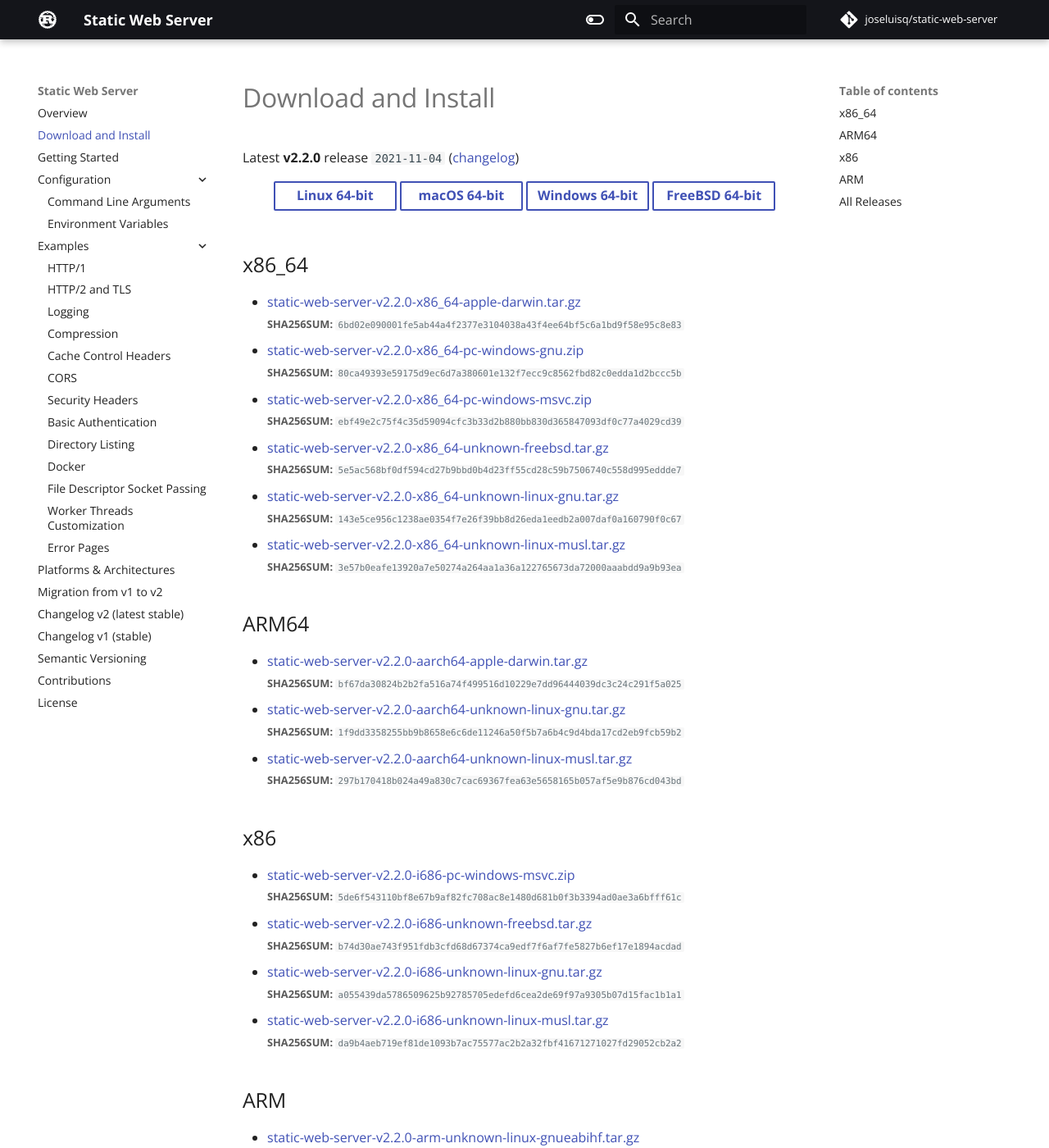
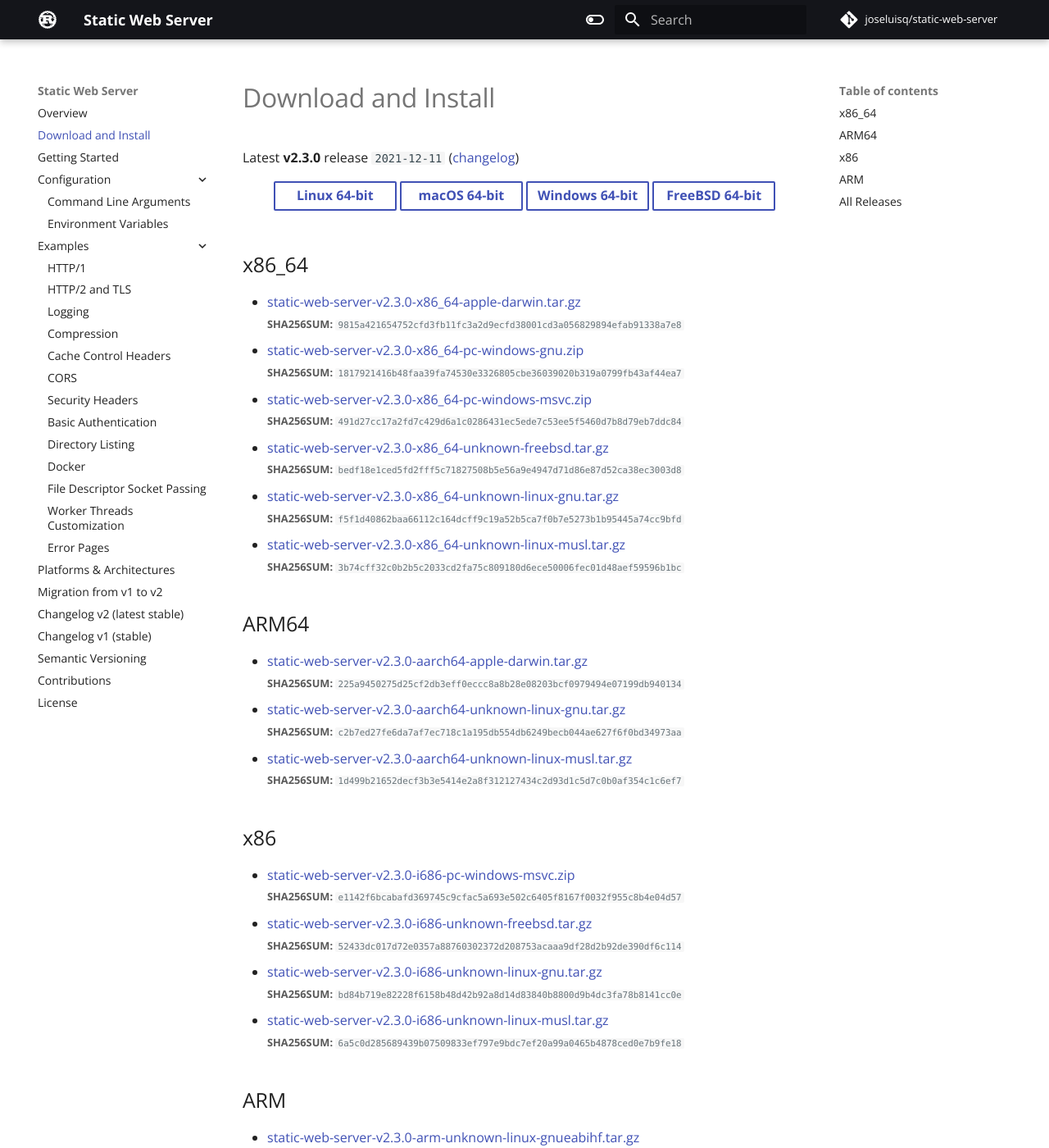
Before and after one commit to static-web-server/static-web-server, an MkDocs documentation site: the page built from docs/content/download-and-install.md, in a window 1280 px wide and 1400 px high. Shown: the whole window at 82% size. Built offline with MkDocs 1.6.1 and Material for MkDocs 9.7.7, drawn with Linux system fonts in a browser that asks for light colours; some web fonts are replaced; comment, search, counter and statistics services are not loaded; some of the changed text lies outside the part shown.

Commit message:
docs: v2.3.0 [skip ci]

```diff
--- a/docs/content/download-and-install.md
+++ b/docs/content/download-and-install.md
@@ -1,54 +1,54 @@
 # Download and Install
 
-Latest **v2.2.0** release `2021-11-04` ([changelog](https://github.com/joseluisq/static-web-server/releases/tag/v2.2.0))
+Latest **v2.3.0** release `2021-12-11` ([changelog](https://github.com/joseluisq/static-web-server/releases/tag/v2.3.0))
 
 <div class="featured-downloads">
 
-<a class="md-button md-button-sm" href="https://github.com/joseluisq/static-web-server/releases/download/v2.2.0/static-web-server-v2.2.0-x86_64-unknown-linux-gnu.tar.gz">Linux 64-bit</a> <a class="md-button md-button-sm" href="https://github.com/joseluisq/static-web-server/releases/download/v2.2.0/static-web-server-v2.2.0-x86_64-apple-darwin.tar.gz">macOS 64-bit</a>
-<a class="md-button md-button-sm" href="https://github.com/joseluisq/static-web-server/releases/download/v2.2.0/static-web-server-v2.2.0-x86_64-pc-windows-msvc.zip">Windows 64-bit</a>
-<a class="md-button md-button-sm" href="https://github.com/joseluisq/static-web-server/releases/download/v2.2.0/static-web-server-v2.2.0-x86_64-unknown-freebsd.tar.gz">FreeBSD 64-bit</a>
+<a class="md-button md-button-sm" href="https://github.com/joseluisq/static-web-server/releases/download/v2.3.0/static-web-server-v2.3.0-x86_64-unknown-linux-gnu.tar.gz">Linux 64-bit</a> <a class="md-button md-button-sm" href="https://github.com/joseluisq/static-web-server/releases/download/v2.3.0/static-web-server-v2.3.0-x86_64-apple-darwin.tar.gz">macOS 64-bit</a>
+<a class="md-button md-button-sm" href="https://github.com/joseluisq/static-web-server/releases/download/v2.3.0/static-web-server-v2.3.0-x86_64-pc-windows-msvc.zip">Windows 64-bit</a>
+<a class="md-button md-button-sm" href="https://github.com/joseluisq/static-web-server/releases/download/v2.3.0/static-web-server-v2.3.0-x86_64-unknown-freebsd.tar.gz">FreeBSD 64-bit</a>
 
 </div>
 
 ## x86_64
 
-- [static-web-server-v2.2.0-x86_64-apple-darwin.tar.gz](https://github.com/joseluisq/static-web-server/releases/download/v2.2.0/static-web-server-v2.2.0-x86_64-apple-darwin.tar.gz)<br>
-<small>**SHA256SUM:** `6bd02e090001fe5ab44a4f2377e3104038a43f4ee64bf5c6a1bd9f58e95c8e83`</small>
-- [static-web-server-v2.2.0-x86_64-pc-windows-gnu.zip](https://github.com/joseluisq/static-web-server/releases/download/v2.2.0/static-web-server-v2.2.0-x86_64-pc-windows-gnu.zip)<br>
-<small>**SHA256SUM:** `80ca49393e59175d9ec6d7a380601e132f7ecc9c8562fbd82c0edda1d2bccc5b`</small>
-- [static-web-server-v2.2.0-x86_64-pc-windows-msvc.zip](https://github.com/joseluisq/static-web-server/releases/download/v2.2.0/static-web-server-v2.2.0-x86_64-pc-windows-msvc.zip)<br>
-<small>**SHA256SUM:** `ebf49e2c75f4c35d59094cfc3b33d2b880bb830d365847093df0c77a4029cd39`</small>
-- [static-web-server-v2.2.0-x86_64-unknown-freebsd.tar.gz](https://github.com/joseluisq/static-web-server/releases/download/v2.2.0/static-web-server-v2.2.0-x86_64-unknown-freebsd.tar.gz)<br>
-<small>**SHA256SUM:** `5e5ac568bf0df594cd27b9bbd0b4d23ff55cd28c59b7506740c558d995eddde7`</small>
-- [static-web-server-v2.2.0-x86_64-unknown-linux-gnu.tar.gz](https://github.com/joseluisq/static-web-server/releases/download/v2.2.0/static-web-server-v2.2.0-x86_64-unknown-linux-gnu.tar.gz)<br>
-<small>**SHA256SUM:** `143e5ce956c1238ae0354f7e26f39bb8d26eda1eedb2a007daf0a160790f0c67`</small>
-- [static-web-server-v2.2.0-x86_64-unknown-linux-musl.tar.gz](https://github.com/joseluisq/static-web-server/releases/download/v2.2.0/static-web-server-v2.2.0-x86_64-unknown-linux-musl.tar.gz)<br>
-<small>**SHA256SUM:** `3e57b0eafe13920a7e50274a264aa1a36a122765673da72000aaabdd9a9b93ea`</small>
+- [static-web-server-v2.3.0-x86_64-apple-darwin.tar.gz](https://github.com/joseluisq/static-web-server/releases/download/v2.3.0/static-web-server-v2.3.0-x86_64-apple-darwin.tar.gz)<br>
+<small>**SHA256SUM:** `9815a421654752cfd3fb11fc3a2d9ecfd38001cd3a056829894efab91338a7e8`</small>
+- [static-web-server-v2.3.0-x86_64-pc-windows-gnu.zip](https://github.com/joseluisq/static-web-server/releases/download/v2.3.0/static-web-server-v2.3.0-x86_64-pc-windows-gnu.zip)<br>
+<small>**SHA256SUM:** `1817921416b48faa39fa74530e3326805cbe36039020b319a0799fb43af44ea7`</small>
+- [static-web-server-v2.3.0-x86_64-pc-windows-msvc.zip](https://github.com/joseluisq/static-web-server/releases/download/v2.3.0/static-web-server-v2.3.0-x86_64-pc-windows-msvc.zip)<br>
+<small>**SHA256SUM:** `491d27cc17a2fd7c429d6a1c0286431ec5ede7c53ee5f5460d7b8d79eb7ddc84`</small>
+- [static-web-server-v2.3.0-x86_64-unknown-freebsd.tar.gz](https://github.com/joseluisq/static-web-server/releases/download/v2.3.0/static-web-server-v2.3.0-x86_64-unknown-freebsd.tar.gz)<br>
+<small>**SHA256SUM:** `bedf18e1ced5fd2fff5c71827508b5e56a9e4947d71d86e87d52ca38ec3003d8`</small>
+- [static-web-server-v2.3.0-x86_64-unknown-linux-gnu.tar.gz](https://github.com/joseluisq/static-web-server/releases/download/v2.3.0/static-web-server-v2.3.0-x86_64-unknown-linux-gnu.tar.gz)<br>
+<small>**SHA256SUM:** `f5f1d40862baa66112c164dcff9c19a52b5ca7f0b7e5273b1b95445a74cc9bfd`</small>
+- [static-web-server-v2.3.0-x86_64-unknown-linux-musl.tar.gz](https://github.com/joseluisq/static-web-server/releases/download/v2.3.0/static-web-server-v2.3.0-x86_64-unknown-linux-musl.tar.gz)<br>
+<small>**SHA256SUM:** `3b74cff32c0b2b5c2033cd2fa75c809180d6ece50006fec01d48aef59596b1bc`</small>
 
 ## ARM64
 
-- [static-web-server-v2.2.0-aarch64-apple-darwin.tar.gz](https://github.com/joseluisq/static-web-server/releases/download/v2.2.0/static-web-server-v2.2.0-aarch64-apple-darwin.tar.gz)<br>
-<small>**SHA256SUM:** `bf67da30824b2b2fa516a74f499516d10229e7dd96444039dc3c24c291f5a025`</small>
-- [static-web-server-v2.2.0-aarch64-unknown-linux-gnu.tar.gz](https://github.com/joseluisq/static-web-server/releases/download/v2.2.0/static-web-server-v2.2.0-aarch64-unknown-linux-gnu.tar.gz)<br>
-<small>**SHA256SUM:** `1f9dd3358255bb9b8658e6c6de11246a50f5b7a6b4c9d4bda17cd2eb9fcb59b2`</small>
-- [static-web-server-v2.2.0-aarch64-unknown-linux-musl.tar.gz](https://github.com/joseluisq/static-web-server/releases/download/v2.2.0/static-web-server-v2.2.0-aarch64-unknown-linux-musl.tar.gz)<br>
-<small>**SHA256SUM:** `297b170418b024a49a830c7cac69367fea63e5658165b057af5e9b876cd043bd`</small>
+- [static-web-server-v2.3.0-aarch64-apple-darwin.tar.gz](https://github.com/joseluisq/static-web-server/releases/download/v2.3.0/static-web-server-v2.3.0-aarch64-apple-darwin.tar.gz)<br>
+<small>**SHA256SUM:** `225a9450275d25cf2db3eff0eccc8a8b28e08203bcf0979494e07199db940134`</small>
+- [static-web-server-v2.3.0-aarch64-unknown-linux-gnu.tar.gz](https://github.com/joseluisq/static-web-server/releases/download/v2.3.0/static-web-server-v2.3.0-aarch64-unknown-linux-gnu.tar.gz)<br>
+<small>**SHA256SUM:** `c2b7ed27fe6da7af7ec718c1a195db554db6249becb044ae627f6f0bd34973aa`</small>
+- [static-web-server-v2.3.0-aarch64-unknown-linux-musl.tar.gz](https://github.com/joseluisq/static-web-server/releases/download/v2.3.0/static-web-server-v2.3.0-aarch64-unknown-linux-musl.tar.gz)<br>
+<small>**SHA256SUM:** `1d499b21652decf3b3e5414e2a8f312127434c2d93d1c5d7c0b0af354c1c6ef7`</small>
 
 ## x86
 
-- [static-web-server-v2.2.0-i686-pc-windows-msvc.zip](https://github.com/joseluisq/static-web-server/releases/download/v2.2.0/static-web-server-v2.2.0-i686-pc-windows-msvc.zip)<br>
-<small>**SHA256SUM:** `5de6f543110bf8e67b9af82fc708ac8e1480d681b0f3b3394ad0ae3a6bfff61c`</small>
-- [static-web-server-v2.2.0-i686-unknown-freebsd.tar.gz](https://github.com/joseluisq/static-web-server/releases/download/v2.2.0/static-web-server-v2.2.0-i686-unknown-freebsd.tar.gz)<br>
-<small>**SHA256SUM:** `b74d30ae743f951fdb3cfd68d67374ca9edf7f6af7fe5827b6ef17e1894acdad`</small>
-- [static-web-server-v2.2.0-i686-unknown-linux-gnu.tar.gz](https://github.com/joseluisq/static-web-server/releases/download/v2.2.0/static-web-server-v2.2.0-i686-unknown-linux-gnu.tar.gz)<br>
-<small>**SHA256SUM:** `a055439da5786509625b92785705edefd6cea2de69f97a9305b07d15fac1b1a1`</small>
-- [static-web-server-v2.2.0-i686-unknown-linux-musl.tar.gz](https://github.com/joseluisq/static-web-server/releases/download/v2.2.0/static-web-server-v2.2.0-i686-unknown-linux-musl.tar.gz)<br>
-<small>**SHA256SUM:** `da9b4aeb719ef81de1093b7ac75577ac2b2a32fbf41671271027fd29052cb2a2`</small>
+- [static-web-server-v2.3.0-i686-pc-windows-msvc.zip](https://github.com/joseluisq/static-web-server/releases/download/v2.3.0/static-web-server-v2.3.0-i686-pc-windows-msvc.zip)<br>
+<small>**SHA256SUM:** `e1142f6bcabafd369745c9cfac5a693e502c6405f8167f0032f955c8b4e04d57`</small>
+- [static-web-server-v2.3.0-i686-unknown-freebsd.tar.gz](https://github.com/joseluisq/static-web-server/releases/download/v2.3.0/static-web-server-v2.3.0-i686-unknown-freebsd.tar.gz)<br>
+<small>**SHA256SUM:** `52433dc017d72e0357a88760302372d208753acaaa9df28d2b92de390df6c114`</small>
+- [static-web-server-v2.3.0-i686-unknown-linux-gnu.tar.gz](https://github.com/joseluisq/static-web-server/releases/download/v2.3.0/static-web-server-v2.3.0-i686-unknown-linux-gnu.tar.gz)<br>
+<small>**SHA256SUM:** `bd84b719e82228f6158b48d42b92a8d14d83840b8800d9b4dc3fa78b8141cc0e`</small>
+- [static-web-server-v2.3.0-i686-unknown-linux-musl.tar.gz](https://github.com/joseluisq/static-web-server/releases/download/v2.3.0/static-web-server-v2.3.0-i686-unknown-linux-musl.tar.gz)<br>
+<small>**SHA256SUM:** `6a5c0d285689439b07509833ef797e9bdc7ef20a99a0465b4878ced0e7b9fe18`</small>
 
 ## ARM
 
-- [static-web-server-v2.2.0-arm-unknown-linux-gnueabihf.tar.gz](https://github.com/joseluisq/static-web-server/releases/download/v2.2.0/static-web-server-v2.2.0-arm-unknown-linux-gnueabihf.tar.gz)<br>
-<small>**SHA256SUM:** `9d4d562502371f136437cb30611989b8e539ea46eaf050ba071afea3a5e898ad`</small>
+- [static-web-server-v2.3.0-arm-unknown-linux-gnueabihf.tar.gz](https://github.com/joseluisq/static-web-server/releases/download/v2.3.0/static-web-server-v2.3.0-arm-unknown-linux-gnueabihf.tar.gz)<br>
+<small>**SHA256SUM:** `dfc050d2823cdce60e74b32ffc095970949ced1ecee8a95e44d537101d74d995`</small>
 
 ## All Releases
 
```
Also changed, not shown: docs/content/examples/directory-listing.md (+2 -2 lines).
